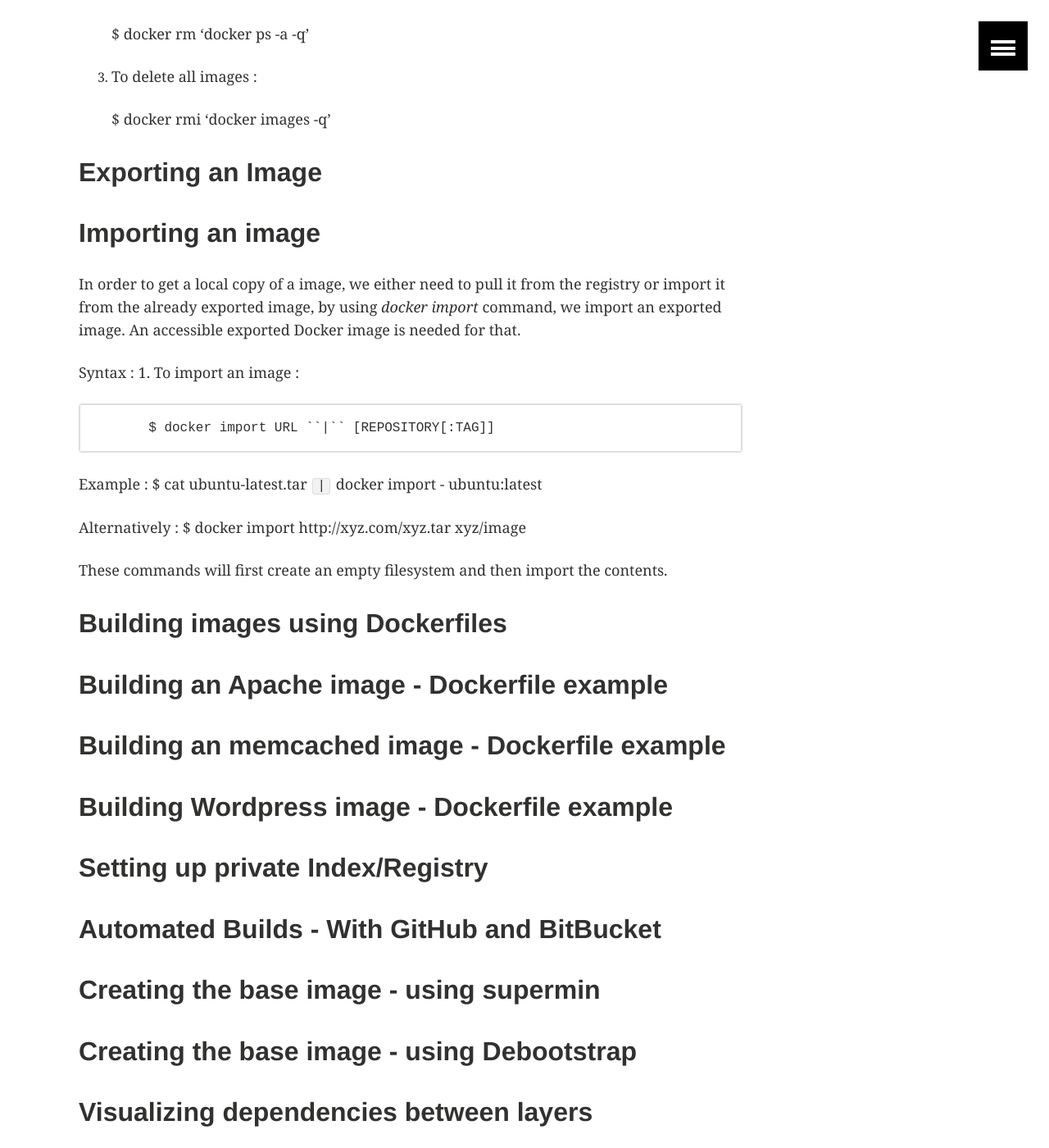
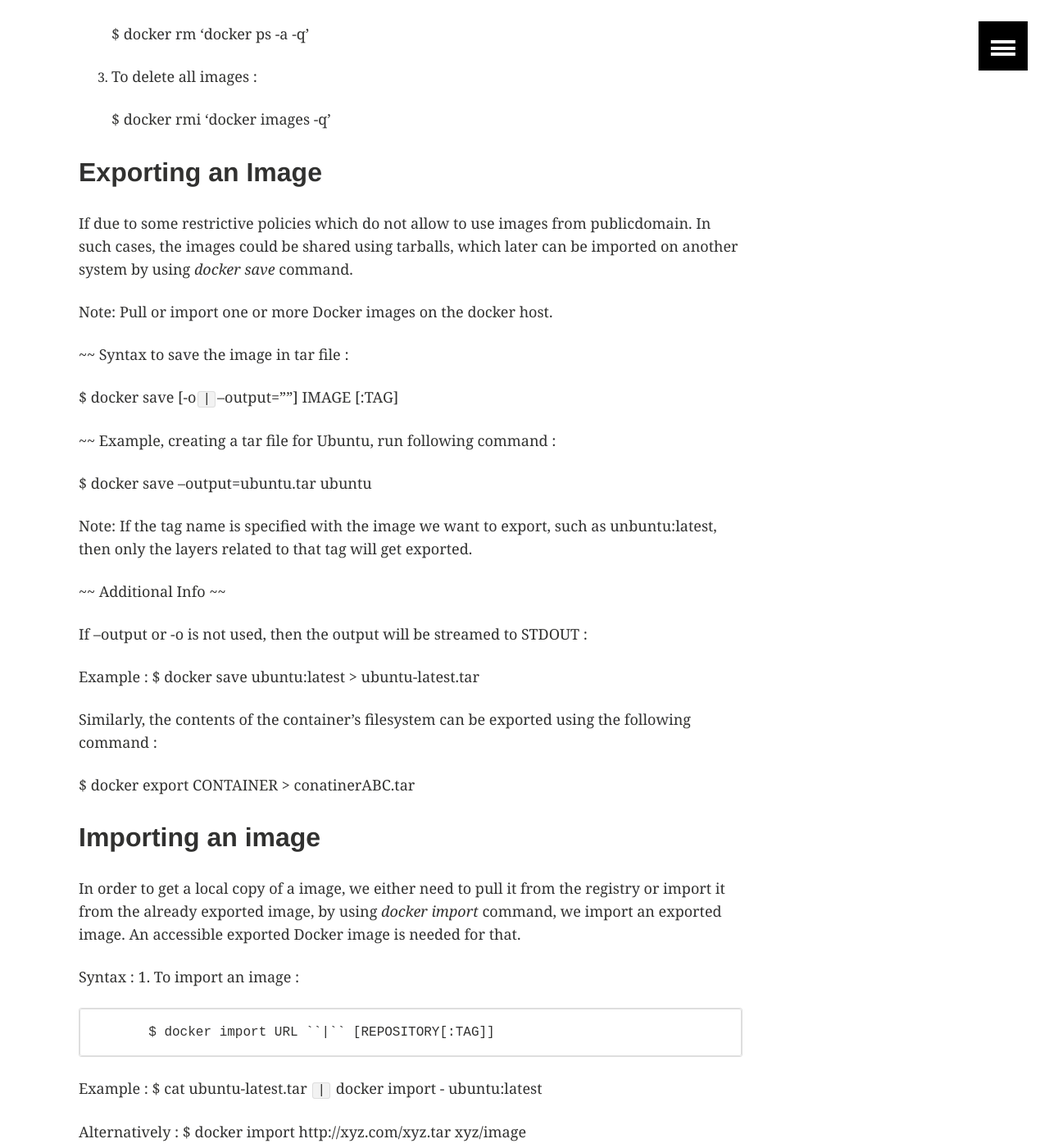
Before and after one commit to shradha09/containers-workshop, a Jekyll site: the page built from _posts/handson/2015-12-15-Docker_Images.markdown, in a window 1280 px wide and 1400 px high, scrolled down 8287 px. Shown: the whole window at 82% size. Built offline with Jekyll 4.4.1, drawn with Linux system fonts in a browser that asks for light colours; comment, search, counter and statistics services are not loaded.

Commit message:
Upto import

```diff
--- a/_posts/handson/2015-12-15-Docker_Images.markdown
+++ b/_posts/handson/2015-12-15-Docker_Images.markdown
@@ -278,126 +278,34 @@ All the containers and images could be removed, but prove to be destructive,keep
 
 ## Exporting an Image
 
+If due to some restrictive policies which do not allow to use images from publicdomain. In such cases, the images could be shared using tarballs, which later can be imported on another system by using *docker save* command.
+
+Note: Pull or import one or more Docker images on the docker host.
+
+~~ Syntax to save the image in tar file :
 
 
+  $ docker save [-o``|``--output=""] IMAGE  [:TAG]
 
 
+~~ Example, creating a tar file for Ubuntu, run following command :
 
 
+  $ docker save --output=ubuntu.tar ubuntu
+
+Note: If the tag name is specified with the image we want to export, such as          unbuntu:latest, then only the layers related to that tag will get exported.
+
+~~ Additional Info ~~
+
+If --output or -o is not used, then the output will be streamed to STDOUT :
 
 
+Example : $ docker save ubuntu:latest > ubuntu-latest.tar
 
 
+Similarly, the contents of the container's filesystem can be exported using the following command :
 
-
-
-
-
-
-
-
-
-
-
-
-
-
-
-
-
-
-
-
-
-
-
-
-
-
-
-
-
-
-
-
-
-
-
-
-
-
-
-
-
-
-
-
-
-
-
-
-
-
-
-
-
-
-
-
-
-
-
-
-
-
-
-
-
-
-
-
-
-
-
-
-
-
-
-
-
-
-
-
-
-
-
-
-
-
-
-
-
-
-
-
-
-
-
-
-
-
-
-
-
-
-
-
-
-
-
-
-
-
+ $ docker export CONTAINER > conatinerABC.tar
 
 
 
```
